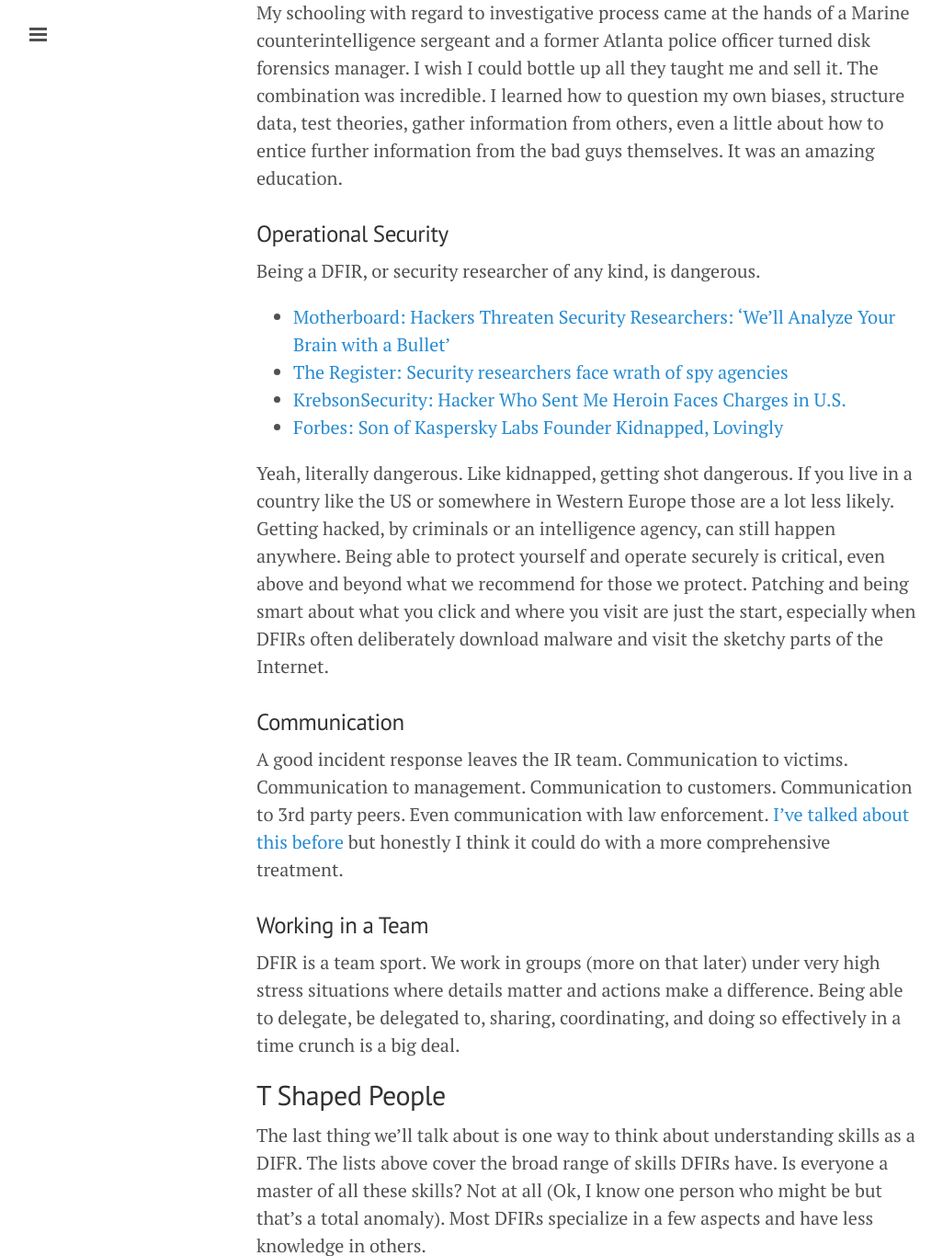
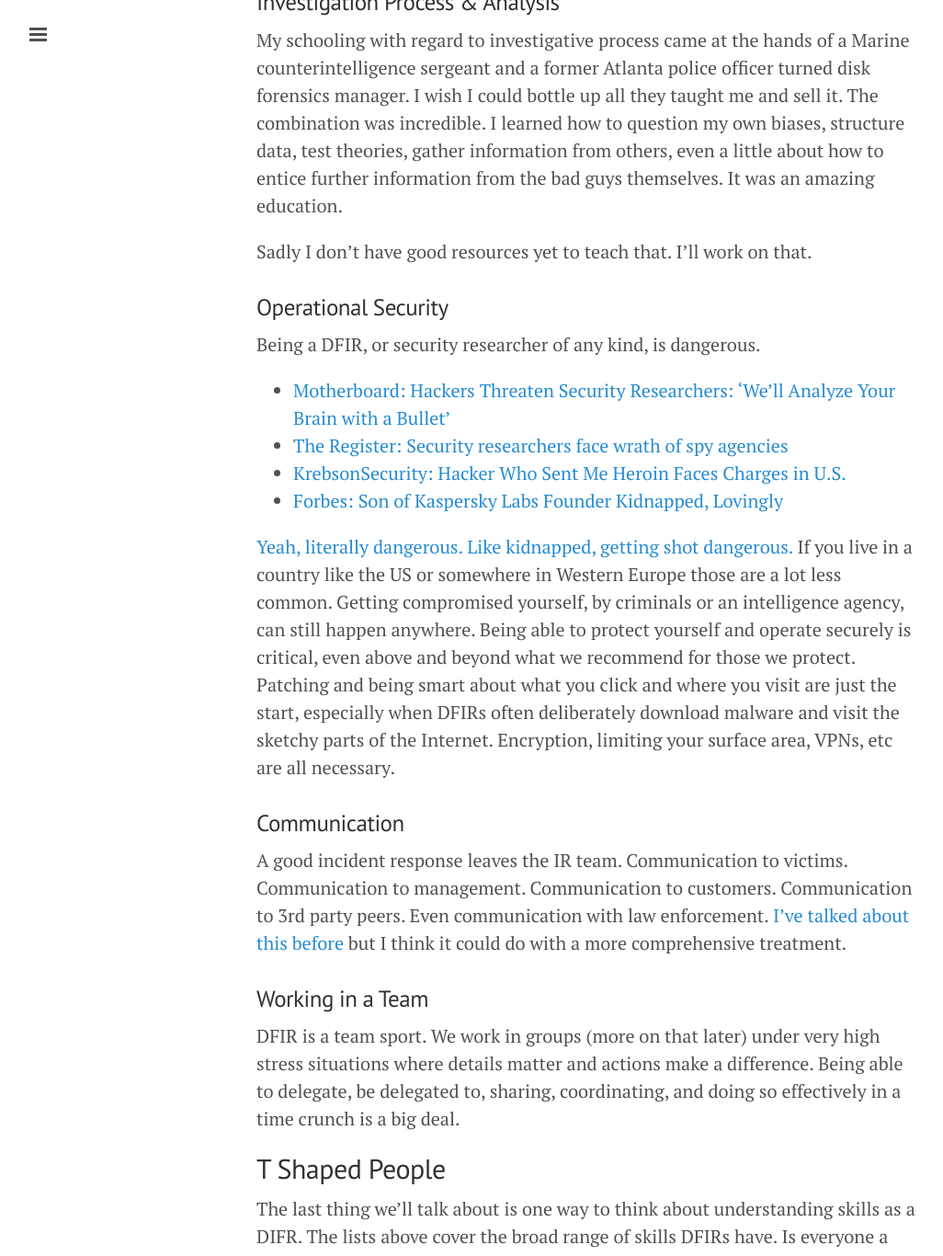
Before and after one commit to sroberts/sroberts.github.io, a Jekyll site: the page built from _posts/2016-01-06-introduction-to-dfir-the-beginning.md, in a window 1280 px wide and 1400 px high, scrolled down 9638 px, cut to the strip 0-1366 px from the top of the window. Shown: the whole strip at 92% size, without its empty margins (1-1027 px from the left). Built offline with Jekyll 4.4.1, drawn with Linux system fonts in a browser that asks for light colours; nearby versions of some CDN libraries; comment, search, counter and statistics services are not loaded; some of the changed text lies outside the part shown.

Commit message:
added some missing stuff

```diff
--- a/_posts/2016-01-06-introduction-to-dfir-the-beginning.md
+++ b/_posts/2016-01-06-introduction-to-dfir-the-beginning.md
@@ -153,6 +153,8 @@
 
 My schooling with regard to investigative process came at the hands of a Marine counterintelligence sergeant and a former Atlanta police officer turned disk forensics manager. I wish I could bottle up all they taught me and sell it. The combination was incredible. I learned how to question my own biases, structure data, test theories, gather information from others, even a little about how to entice further information from the bad guys themselves. It was an amazing education.
 
+Sadly I don't have good resources yet to teach that. I'll work on that.
+
 ### Operational Security
 
 Being a DFIR, or security researcher of any kind, is dangerous.
@@ -162,11 +164,11 @@
 - [KrebsonSecurity: Hacker Who Sent Me Heroin Faces Charges in U.S.](http://krebsonsecurity.com/2015/10/hacker-who-sent-me-heroin-faces-charges-in-u-s/)
 - [Forbes: Son of Kaspersky Labs Founder Kidnapped, Lovingly](http://www.forbes.com/sites/juliaioffe/2011/04/27/son-of-kaspersky-labs-founder-kidnapped-lovingly/)
 
-Yeah, literally dangerous. Like kidnapped, getting shot dangerous. If you live in a country like the US or somewhere in Western Europe those are a lot less likely. Getting hacked, by criminals or an intelligence agency, can still happen anywhere. Being able to protect yourself and operate securely is critical, even above and beyond what we recommend for those we protect. Patching and being smart about what you click and where you visit are just the start, especially when DFIRs often deliberately download malware and visit the sketchy parts of the Internet.
+[Yeah, literally dangerous. Like kidnapped, getting shot dangerous.](https://www.youtube.com/watch?v=jZOywn1qArI) If you live in a country like the US or somewhere in Western Europe those are a lot less common. Getting compromised yourself, by criminals or an intelligence agency, can still happen anywhere. Being able to protect yourself and operate securely is critical, even above and beyond what we recommend for those we protect. Patching and being smart about what you click and where you visit are just the start, especially when DFIRs often deliberately download malware and visit the sketchy parts of the Internet. Encryption, limiting your surface area, VPNs, etc are all necessary.
 
 ### Communication
 
-A good incident response leaves the IR team. Communication to victims. Communication to management. Communication to customers. Communication to 3rd party peers. Even communication with law enforcement. [I've talked about this before](http://sroberts.github.io/2014/09/22/crisis-comms-for-ir/) but honestly I think it could do with a more comprehensive treatment.
+A good incident response leaves the IR team. Communication to victims. Communication to management. Communication to customers. Communication to 3rd party peers. Even communication with law enforcement. [I've talked about this before](http://sroberts.github.io/2014/09/22/crisis-comms-for-ir/) but I think it could do with a more comprehensive treatment.
 
 ### Working in a Team
 
```
Also changed, not shown: other parts of _posts/2016-01-06-introduction-to-dfir-the-beginning.md (+2 -2 lines).
